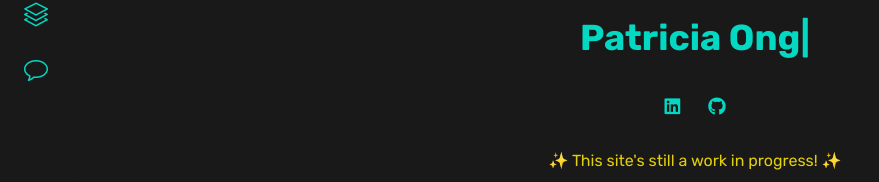
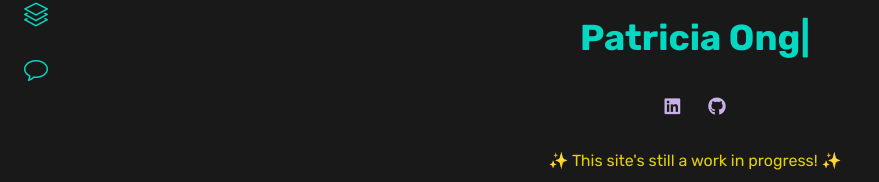
Before and after one commit to patriciaong977/patriciaong, a React (Create React App) app: page / in a window 1280 px wide. Shown: the part 387-569 px from the top of the page, without its empty margins (0-879 px from the left). Built offline with nearby package versions, Linux system fonts and the light colour scheme.

Commit message:
Social link color change

```diff
--- a/src/components/home/home.css
+++ b/src/components/home/home.css
@@ -34,7 +34,7 @@
 }
 
 .home__social-link {
-  color: var(--title-color);
+  color: var(--text-color);
   font-size: 1.5rem;
   transition: .3s;
 }
```
